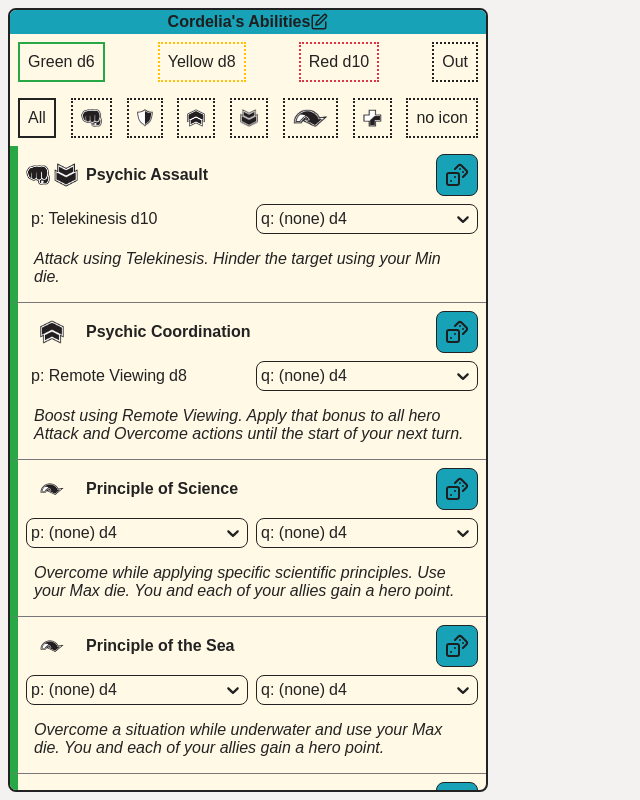
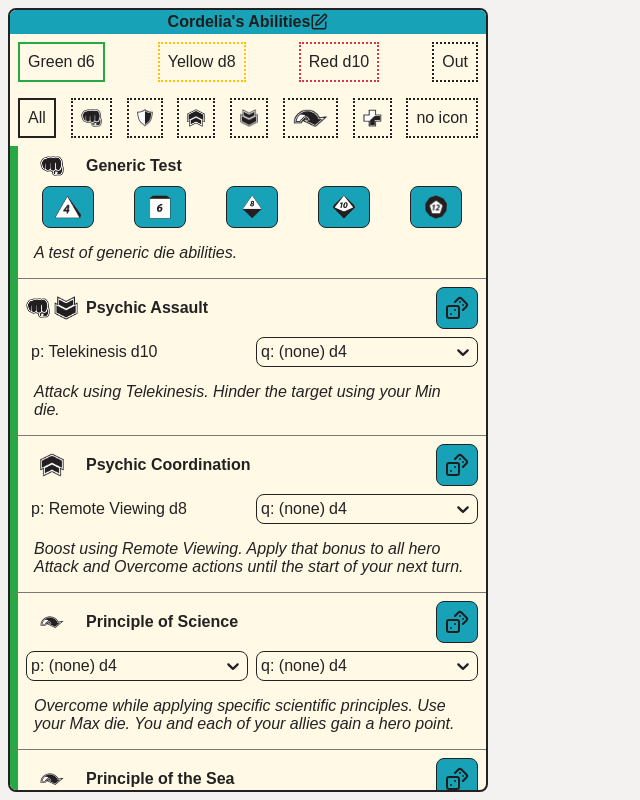
Before and after one commit to Asmor/ndx, a React (Vite) app: page / in a window 1280 px wide. Shown: the whole page, without its empty margins (0-640 px from the left). Built offline with nearby package versions, Linux system fonts and the light colour scheme.

Commit message:
Added support for generic rolls

```diff
--- a/src/components/ability/Ability.tsx
+++ b/src/components/ability/Ability.tsx
@@ -24,6 +24,7 @@ import useHistory from "../../services/useHistory";
 import { getUsedIcons } from "../../util/ability";
 import IconImg from "../common/IconImg";
 import { Dices } from "lucide-react";
+import { allDice, DNotationToDie, type DNotation } from "../../constants";
 
 const iconSize = 24;
 
@@ -69,6 +70,7 @@ const AbSelectors = styled.div`
   grid-area: selectors;
   display: flex;
   gap: 8px;
+  justify-content: space-around;
 `;
 
 const AbButton = styled.div`
@@ -86,6 +88,10 @@ const AbDesc = styled.div`
 const SelectorPlaceholder = styled.div`
   flex: 1 1 0;
   min-width: 0%;
+`;
+
+const DieButton = styled(Button)`
+  flex: 0 0 52px;
 `;
 
 interface AbilityProps {
@@ -171,8 +177,6 @@ const Ability = ({ ability }: AbilityProps) => {
   ]);
 
   const handleRollSingle = useCallback(() => {
-    // todo implement, currently just a copy of rollFull
-
     let die: number;
     const rolled: AbilityResult["rolled"] = {};
     if (ability.required?.type === "power") {
@@ -192,24 +196,53 @@ const Ability = ({ ability }: AbilityProps) => {
     addAbilityResult(result);
   }, [selectedPower, selectedQuality, char, ability, addAbilityResult]);
 
+  const handleRollGeneric = useCallback(
+    (dN: DNotation) => {
+      const die = DNotationToDie[dN];
+
+      const result: AbilityResultSingle = {
+        char,
+        ability,
+        roll: rollDie(die),
+        rolled: { generic: { die, name: dN } },
+      };
+      addAbilityResult(result);
+    },
+    [ability, addAbilityResult, char]
+  );
+
   const handleRoll = useCallback(() => {
     if (ability.single) handleRollSingle();
     else handleRollFull();
   }, [handleRollFull, handleRollSingle, ability]);
 
+  const selectors = useMemo(() => {
+    if (!ability.generic)
+      return (
+        <>
+          {powerSelector}
+          {qualitySelector}
+        </>
+      );
+    return allDice.map((die) => (
+      <DieButton key={die} onClick={() => handleRollGeneric(die)}>
+        <IconImg icon={die} size={24} />
+      </DieButton>
+    ));
+  }, [ability, powerSelector, qualitySelector, handleRollGeneric]);
+
   return (
     <AbCont $ab={ability}>
       <AbName>{ability.name}</AbName>
       <AbIcons>{iconImgs}</AbIcons>
-      <AbSelectors>
-        {powerSelector}
-        {qualitySelector}
-      </AbSelectors>
-      <AbButton>
-        <Button onClick={handleRoll}>
-          <Dices />
-        </Button>
-      </AbButton>
+      <AbSelectors>{selectors}</AbSelectors>
+      {!ability.generic && (
+        <AbButton>
+          <Button onClick={handleRoll}>
+            <Dices />
+          </Button>
+        </AbButton>
+      )}
       {ability.description && <AbDesc>{ability.description}</AbDesc>}
     </AbCont>
   );
--- a/src/components/ability/AbilityResultDisplay.tsx
+++ b/src/components/ability/AbilityResultDisplay.tsx
@@ -119,10 +119,13 @@ const AbilityResultDisplay = ({
       {ability.name}
     </>
   );
+
   const rolledParts: string[] = [];
   if (rolled.power) rolledParts.push(conjugate("P", rolled.power));
   if (rolled.quality) rolledParts.push(conjugate("Q", rolled.quality));
   if (rolled.status) rolledParts.push(conjugate("S", rolled.status));
+  if (rolled.generic) rolledParts.push(`Rolled ${rolled.generic.name}`);
+
   if (rolledParts.length > 0) {
     const lastIndex = rolledParts.length - 1;
     rolledParts[lastIndex] = rolledParts[lastIndex].replace(/, $/, "");
--- a/src/constants.ts
+++ b/src/constants.ts
@@ -25,6 +25,16 @@ export type Die = 4 | 6 | 8 | 10 | 12;
 
 export type DNotation = "d4" | "d6" | "d8" | "d10" | "d12";
 
+export const allDice: DNotation[] = ["d4", "d6", "d8", "d10", "d12"];
+
+export const DNotationToDie: Record<DNotation, Die> = {
+  d4: 4,
+  d6: 6,
+  d8: 8,
+  d10: 10,
+  d12: 12,
+};
+
 export interface MinMidMax {
   min: number;
   mid: number;
--- a/src/util/charMgmt/parsers.ts
+++ b/src/util/charMgmt/parsers.ts
@@ -37,7 +37,7 @@ export const errors = {
     name: (s: string) =>
       `Bad name in '${s}'. Format should be e.g. 'g:Power Name'. [ability.name]`,
     pq: (s: string) =>
-      `Can't figure out if '${s}' is a power or quality. Should be specified with 'p:' or 'q:'. Example: 'p:Telekinesis'. [ability.pq]`,
+      `Can't figure out if '${s}' is a power or quality. Should be specified with 'p:' or 'q:', or '*' for a generic roll. Example: 'p:Telekinesis'. [ability.pq]`,
     icons: (s: string) =>
       `Bad icons for '${s}'. Should either be '-' or some combination of 'a', 'b', 'd', 'h', 'o', and/or 'r'. Examples: 'bh:d', '-:nd'. [ability.icons]`,
     ndx: (s: string) =>
@@ -60,7 +60,7 @@ const regex = {
     color: /^([gyro]):/i,
     name: /:(.*)/,
     // p:Power Name
-    pq: /^([pq]!?):/i,
+    pq: /^([pq]!?:|\*$)/i,
     rollSplit: /[\s,]+/,
     icons: /^(-|[abdhor]+):/i,
     ndx: /:([ndx]+)/i,
@@ -252,7 +252,7 @@ export const parseAbility = (abilityLine: string): Ability => {
   const colorName = parts[0];
   // required power/quality is optional, but if present will always be second
   // and will always start with p or q. Effects will _never_ start with p  or q.
-  const reqPq = parts[1].charAt(0).match(/[pq]/) ? parts[1] : null;
+  const reqPq = parts[1].charAt(0).match(/[pq*]/) ? parts[1] : null;
   const effectsIndex = reqPq ? 2 : 1;
   const descriptionIndex = effectsIndex + 1;
   const rawEffects = parts[effectsIndex].split(regex.ability.rollSplit);
@@ -272,8 +272,14 @@ export const parseAbility = (abilityLine: string): Ability => {
 
   let required: Ability["required"] = undefined;
   let single: boolean | undefined;
+  let generic: boolean | undefined;
   if (reqPq) {
     const pq = getMatchOrThrow(regex.ability.pq, reqPq, errors.ability.pq);
+
+    if (pq === "*") {
+      single = true;
+      generic = true;
+    } else {
       const pqName = getMatchOrThrow(
         regex.ability.name,
         reqPq,
@@ -284,6 +290,7 @@ export const parseAbility = (abilityLine: string): Ability => {
         type: pq.match(/p!?/) ? "power" : "quality",
       };
       if (pq.match(/!/)) single = true;
+    }
   }
 
   const effects: AbilityEffect[] = rawEffects.map((rawRoll) => {
@@ -298,11 +305,9 @@ export const parseAbility = (abilityLine: string): Ability => {
         ? []
         : iconString.split("").map((c) => effectCodeToName[c]);
 
-    const rawNdx = getMatchOrThrow(
-      regex.ability.ndx,
-      rawRoll,
-      errors.ability.ndx
-    );
+    const rawNdx = generic
+      ? "d"
+      : getMatchOrThrow(regex.ability.ndx, rawRoll, errors.ability.ndx);
 
     const ndx: Partial<Record<"n" | "d" | "x", boolean>> = {};
     ["n", "d", "x"].forEach((key) => {
@@ -321,6 +326,7 @@ export const parseAbility = (abilityLine: string): Ability => {
     required,
     effects,
     single,
+    generic,
     description,
   };
 };
--- a/src/util/charMgmt/types.ts
+++ b/src/util/charMgmt/types.ts
@@ -27,6 +27,7 @@ export interface Ability {
   required?: Omit<PowerQuality, "die">;
   effects: AbilityEffect[];
   single?: boolean;
+  generic?: boolean;
 }
 
 export type LoadoutType = "character";
@@ -61,6 +62,7 @@ export interface AbilityResultBase {
     power?: Power;
     quality?: Quality;
     status?: { name: string; die: number };
+    generic?: { name: string; die: number };
   };
 }
 
```
Also changed, not shown: src/samples/cordelia.txt, 2 other files (tests, documents, lock files or other folders). Lines whose indentation alone changed are shown as unchanged.
